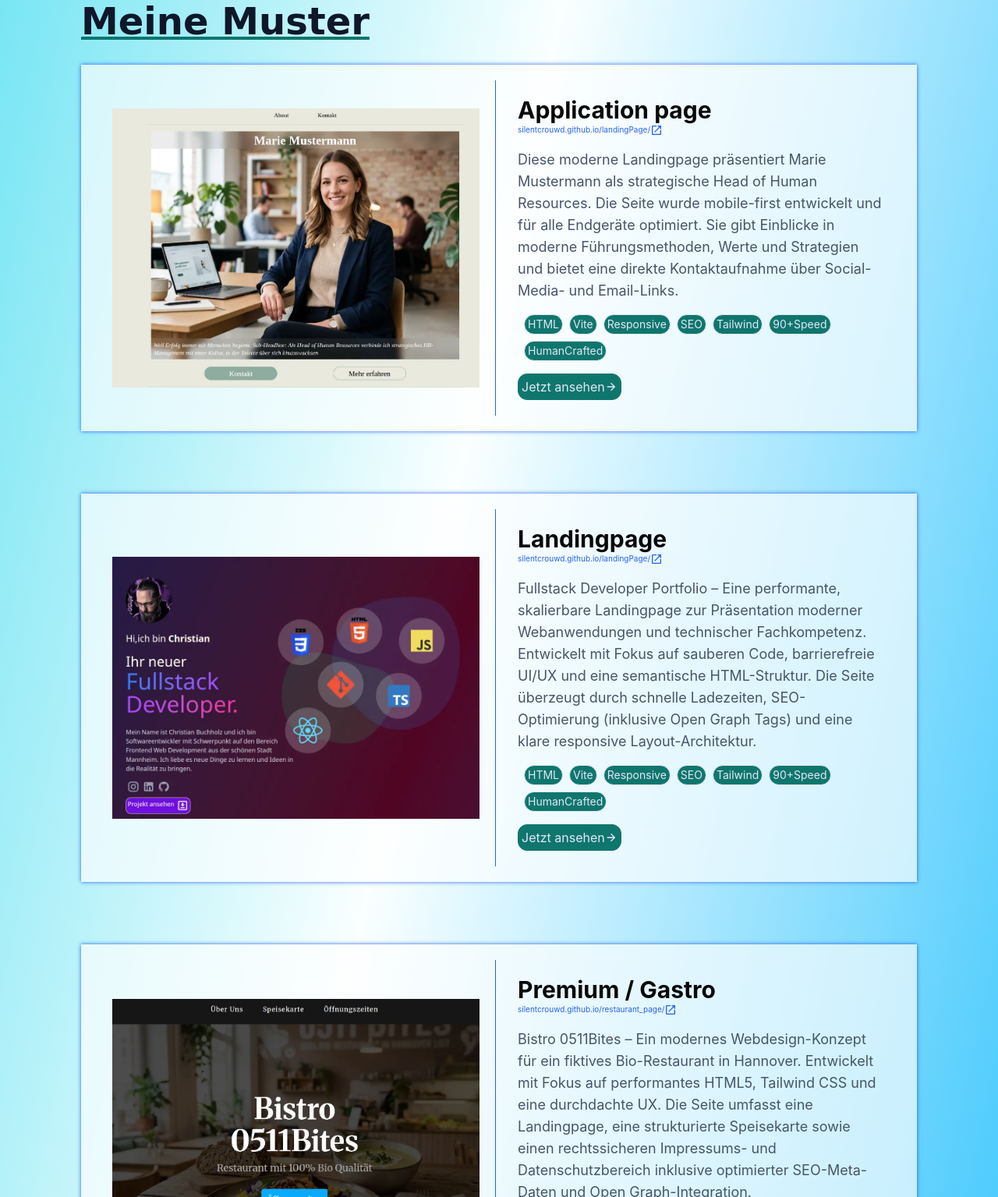
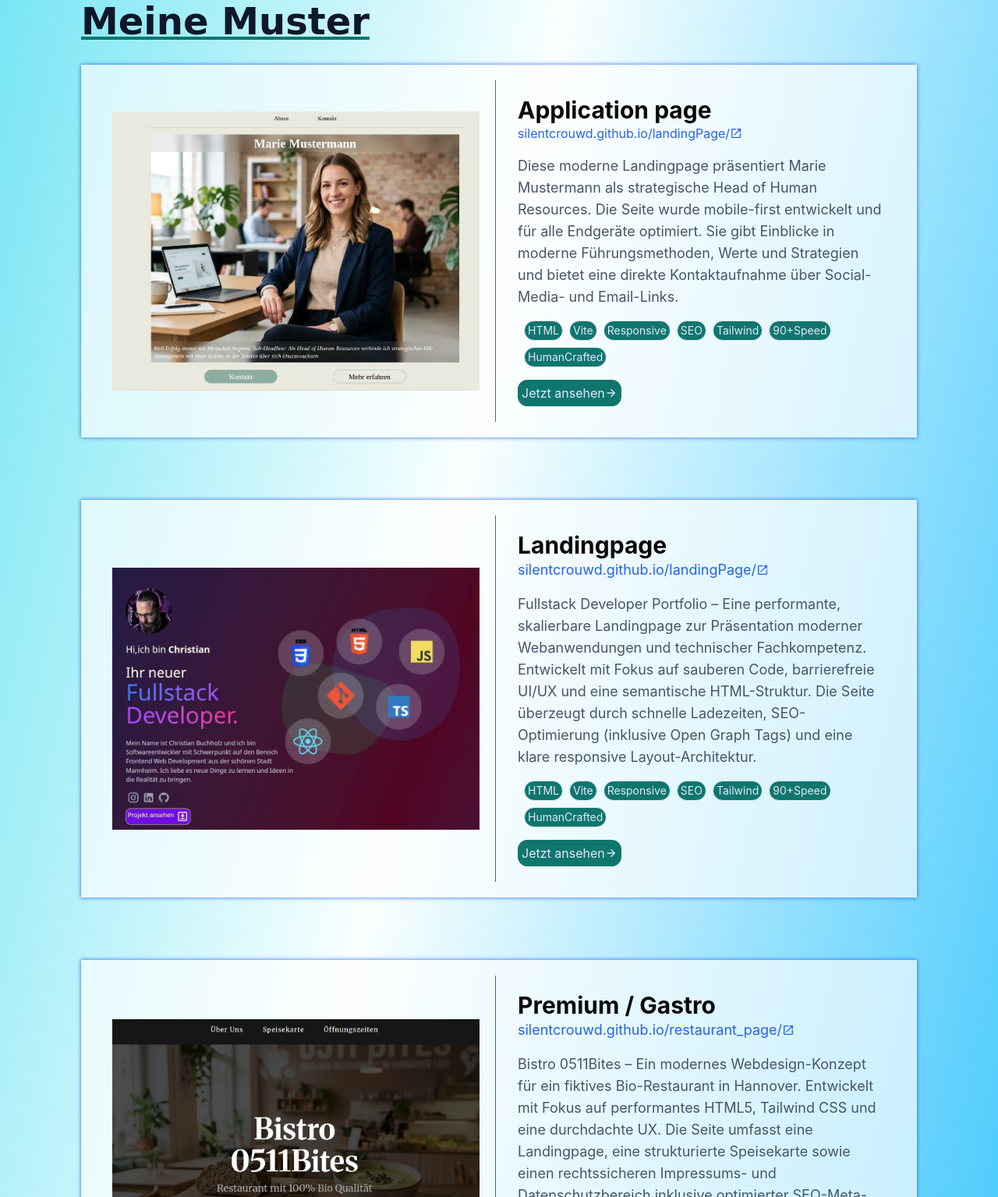
Before and after one commit to SilentCrouwd/cb-codes, a website built with Vite: page index.html in a window 1280 px wide. Shown: the part 2538-4073 px from the top of the page at 78% size. Built offline with nearby package versions, Linux system fonts and the light colour scheme.

Commit message:
feat: update link formatting and improve CSS reset for consistent styling

```diff
--- a/index.html
+++ b/index.html
@@ -283,9 +283,9 @@
                     Application page
                   </h3>
                   <a
-                    class="text-secondary mb-4 flex lg:text-[10px]"
+                    class="text-secondary mb-4 flex lg:lg"
                     href="https://silentcrouwd.github.io/defaultMedPage/"
-                    >silentcrouwd.github.io/landingPage/
+                    >silentcrouwd.github.io<wbr />/landingPage/
                     <svg
                       fill="currentColor"
                       xmlns="http://www.w3.org/2000/svg"
@@ -384,9 +384,9 @@
                     Landingpage
                   </h3>
                   <a
-                    class="text-secondary mb-4 flex lg:text-[10px]"
+                    class="text-secondary mb-4 flex lg:text-lg"
                     href="https://silentcrouwd.github.io/portfolio/"
-                    >silentcrouwd.github.io/landingPage/
+                    >silentcrouwd.github.io<wbr />/landingPage/
                     <svg
                       fill="currentColor"
                       xmlns="http://www.w3.org/2000/svg"
@@ -478,7 +478,7 @@
                   alt="Bild einer Restaurant Page"
                 />
               </div>
-              <div>
+              <div class="">
                 <div class="h-full p-5">
                   <h3
                     class="text-text-article text-xl sm:text-2xl md:text-3xl font-bold"
@@ -486,9 +486,9 @@
                     Premium / Gastro
                   </h3>
                   <a
-                    class="text-secondary mb-4 flex lg:text-[10px]"
+                    class="text-secondary mb-4 flex lg:text-lg"
                     href="https://silentcrouwd.github.io/restaurant_page/"
-                    >silentcrouwd.github.io/restaurant_page/
+                    >silentcrouwd.github.io<wbr />/restaurant_page/
                     <svg
                       fill="currentColor"
                       xmlns="http://www.w3.org/2000/svg"
--- a/src/style.css
+++ b/src/style.css
@@ -86,6 +86,11 @@
   --font-sans: "Playwrite DK Loopet", cursive;
 }
 @layer base {
+  * {
+    box-sizing: border-box;
+    padding: 0;
+    margin: 0;
+  }
   p,
   body {
     font-family: "Inter", sans-serif;
```
